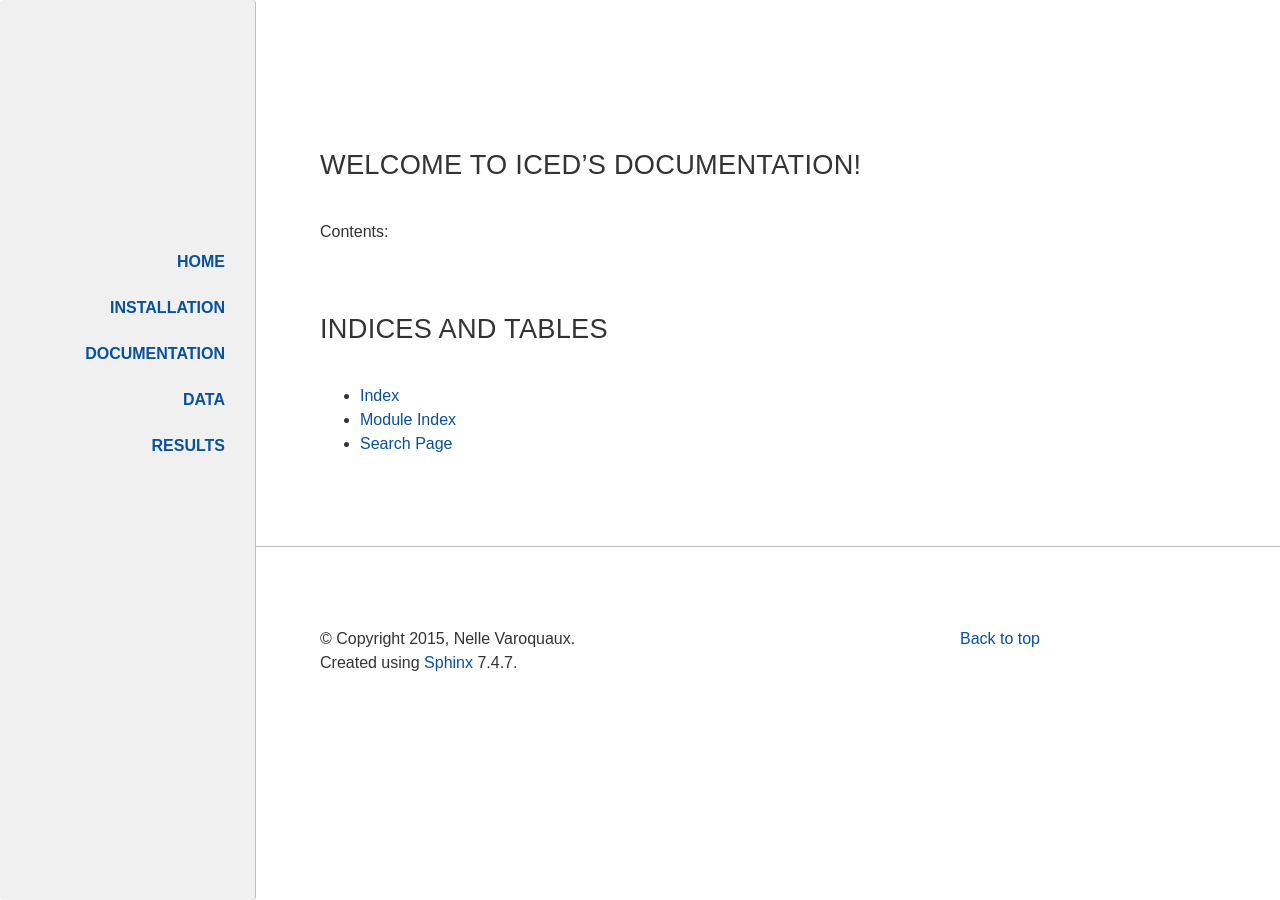
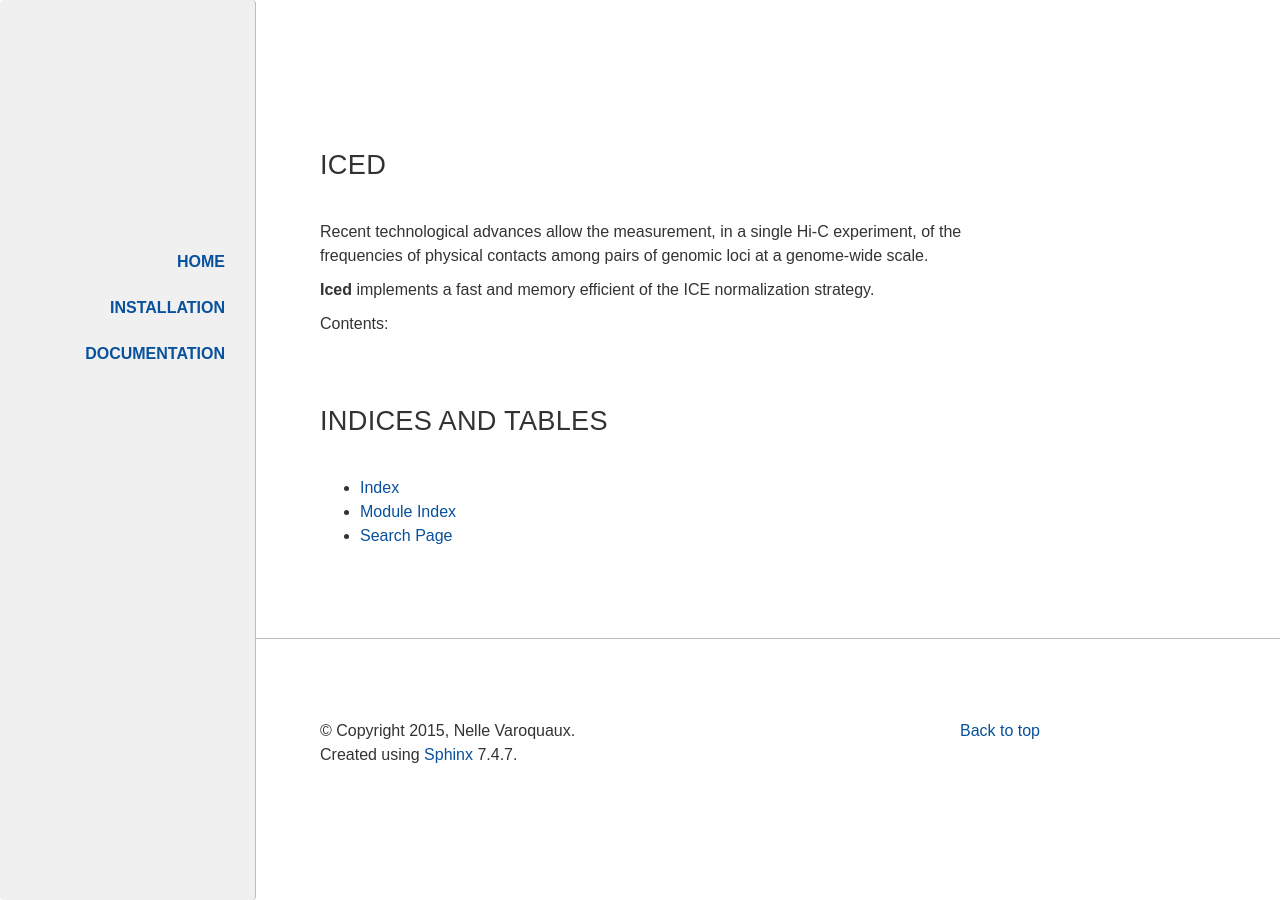
Before and after one commit to hiclib/iced, a Sphinx documentation site: the page built from doc/index.rst, in a window 1280 px wide. Built offline with Sphinx 7.4.7, drawn with Linux system fonts in a browser that asks for light colours; formulas are drawn with MathJax 3.

Commit message:
DOC better layout

```diff
--- a/doc/index.rst
+++ b/doc/index.rst
@@ -3,8 +3,17 @@
    You can adapt this file completely to your liking, but it should at least
    contain the root `toctree` directive.
 
-Welcome to iced's documentation!
+Iced
 ================================
+
+
+Recent technological advances allow the measurement, in a single Hi-C
+experiment, of the frequencies of physical contacts among pairs of genomic
+loci at a genome-wide scale.
+
+**Iced** implements a fast and memory efficient of the ICE normalization
+strategy.
+
 
 Contents:
 
--- a/doc/themes/iced/layout.html
+++ b/doc/themes/iced/layout.html
@@ -14,7 +14,7 @@
 
 {% endblock %}
 
-{% set title = "CENTURION" %}
+{% set title = "Iced: fast and memory efficient ICE normalization" %}
 
 {%- block doctype -%}
 <!DOCTYPE html>
@@ -44,8 +44,8 @@
       <li><a href="{{ pathto('index') }}">Home</a></li>
       <li><a href="{{ pathto('install') }}">Installation</a></li>
       <li><a href="{{ pathto('documentation') }}">Documentation</a></li>
-      <li><a href="{{ pathto('data') }}">Data</a></li>
-      <li><a href="{{ pathto('results') }}">Results</a></li>
+      {# <li><a href="{{ pathto('data') }}">Data</a></li>
+      <li><a href="{{ pathto('results') }}">Results</a></li> # #}
     </ul>
   </div>
   {%- endblock -%}
```
Also changed, not shown: doc/documentation.rst (added, +8 -0 lines), doc/install.rst (added, +26 -0 lines), doc/modules/classes.rst (added, +42 -0 lines).
